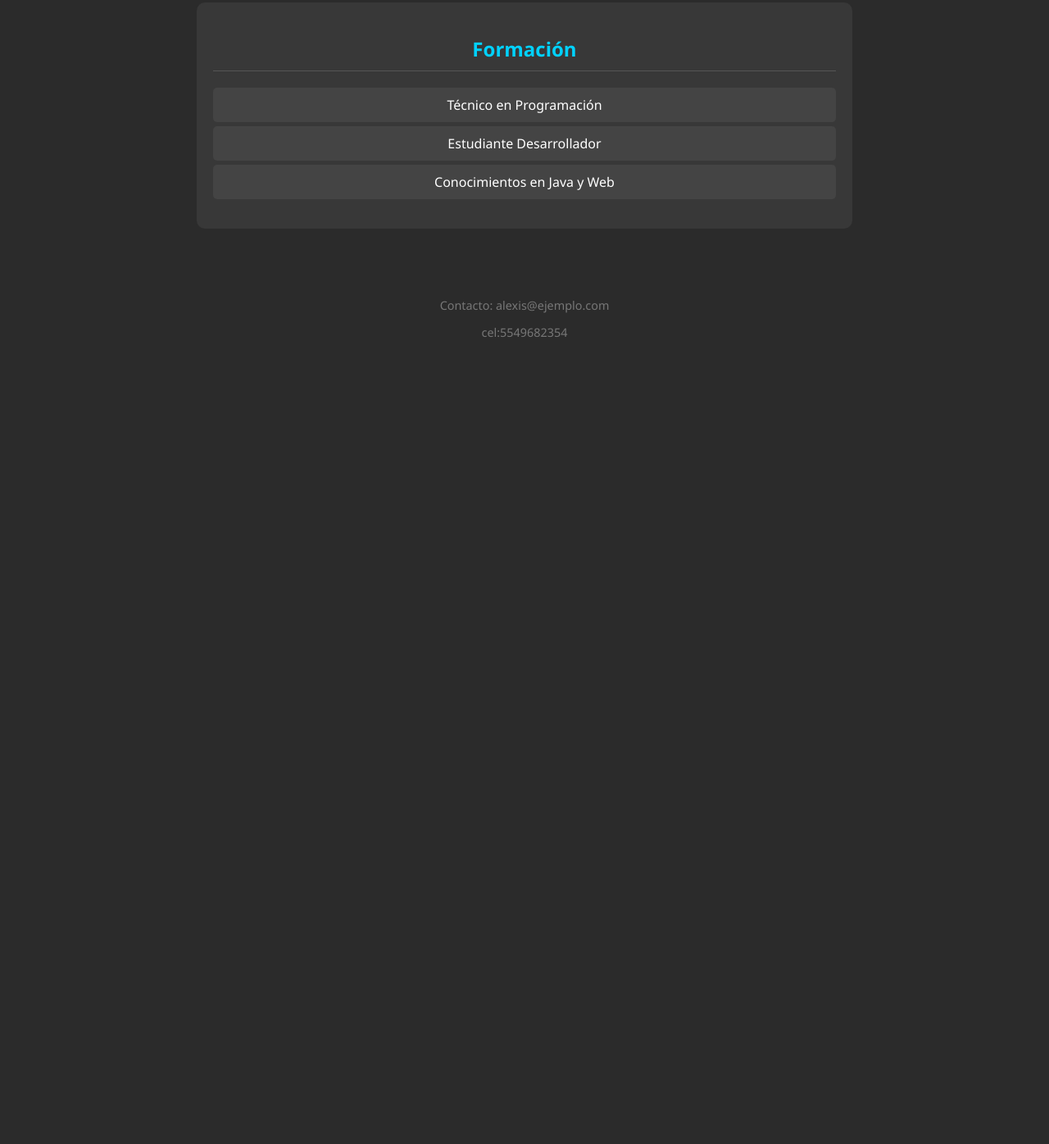
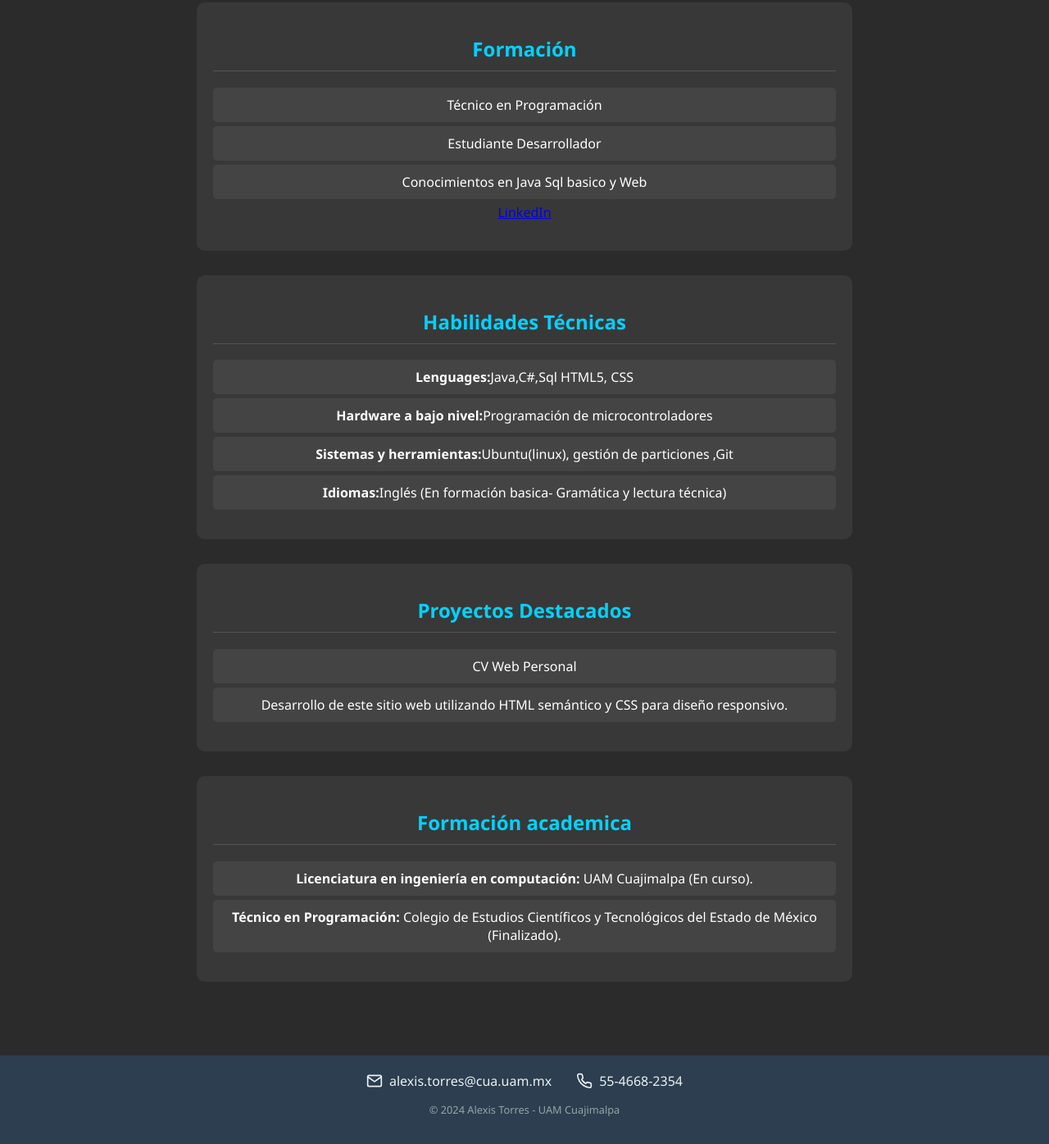
Before and after one commit to alexistorres-devlab/alexistorres-devlab.github.io, a plain HTML site: page index.html in a window 1280 px wide. Shown: the part 643-2039 px from the top of the page at 82% size. Before the commit the page ends 1093 px from the top, so only its background shows below. Drawn offline with Linux system fonts and the light colour scheme.

Commit message:
actualizacion

```diff
--- a/index.html
+++ b/index.html
@@ -28,17 +28,65 @@
             <ul class="lista-skills">
                 <li>Técnico en Programación</li>
                 <li>Estudiante Desarrollador</li>
-                <li>Conocimientos en Java y Web</li>
-
+                <li>Conocimientos en Java  Sql basico y Web</li>
+                <a href="https://www.linkedin.com/in/alexis-torres-21444b20a/" target="_blank"> LinkedIn</a>
             </ul>
         </section>
 
+        <section class="habilidades-tecnicas">
+             <h2>Habilidades Técnicas</h2>
+        <ul class=" lista-habil">
+            <li><strong>Lenguages:</strong>Java,C#,Sql HTML5, CSS</li>
+            <li><strong>Hardware a bajo nivel:</strong>Programación de microcontroladores</li>
+            <li><strong>Sistemas y herramientas:</strong>Ubuntu(linux), gestión de particiones ,Git</li>
+            <li><strong>Idiomas:</strong>Inglés (En formación basica- Gramática y lectura técnica)</li>
+        </ul>
+
+    </section>
+     <section id="proyectos">
+    <h2>Proyectos Destacados</h2>
+
+        <ul class="proyecto">
+            <li>CV Web Personal</li>
+            <li>Desarrollo de este sitio web utilizando HTML semántico y CSS para diseño responsivo.</li>
+
+        </ul>
+
+
+
+    </section>
+
+    <section id="formacion">
+    <h2>Formación academica</h2>
+    <ul class="proyecto">
+       <li><strong>Licenciatura en ingeniería en computación:</strong> UAM Cuajimalpa (En curso).</li>
+        <li><strong>Técnico en Programación:</strong> Colegio de Estudios Científicos y Tecnológicos del Estado de México (Finalizado).</li>
+    </ul>
+    </section>
     </main>
 
     <footer>
-        <p>Contacto: alexis@ejemplo.com</p>
-        <p>cel:5549682354</p>
-    </footer>
+    <div class="footer-contenido">
+
+        <div class="contacto-item">
+            <svg class="icono" xmlns="http://www.w3.org/2000/svg" viewBox="0 0 24 24" fill="none" stroke="currentColor" stroke-width="2" stroke-linecap="round" stroke-linejoin="round">
+                <path d="M4 4h16c1.1 0 2 .9 2 2v12c0 1.1-.9 2-2 2H4c-1.1 0-2-.9-2-2V6c0-1.1.9-2 2-2z"></path>
+                <polyline points="22,6 12,13 2,6"></polyline>
+            </svg>
+            <a href="mailto:alexis.torres@cua.uam.mx">alexis.torres@cua.uam.mx</a>
+        </div>
+
+        <div class="contacto-item">
+            <svg class="icono" xmlns="http://www.w3.org/2000/svg" viewBox="0 0 24 24" fill="none" stroke="currentColor" stroke-width="2" stroke-linecap="round" stroke-linejoin="round">
+                <path d="M22 16.92v3a2 2 0 0 1-2.18 2 19.79 19.79 0 0 1-8.63-3.07 19.5 19.5 0 0 1-6-6 19.79 19.79 0 0 1-3.07-8.67A2 2 0 0 1 4.11 2h3a2 2 0 0 1 2 1.72 12.84 12.84 0 0 0 .7 2.81 2 2 0 0 1-.45 2.11L8.09 9.91a16 16 0 0 0 6 6l1.27-1.27a2 2 0 0 1 2.11-.45 12.84 12.84 0 0 0 2.81.7A2 2 0 0 1 22 16.92z"></path>
+            </svg>
+            <a href="tel:+525546682354">55-4668-2354</a>
+        </div>
+
+    </div>
+
+    <p class="copyright">© 2024 Alexis Torres - UAM Cuajimalpa</p>
+</footer>
 
 </body>
 </html>
--- a/style.css
+++ b/style.css
@@ -10,6 +10,7 @@ body {
 
 /* HEADER */
 header {
+
     background-color: #1f1f1f; /* Un gris un poco más oscuro para diferenciar */
     padding: 40px 20px;
     border-bottom: 1px solid #00d2ff;
@@ -22,12 +23,12 @@ header {
 
     color: #e0ffff;
     text-shadow:
-    0 0 5px #00d2ff,
-    0 0 10px #00d2ff,
-    0 0 20px #00d2ff,
-    0 0 40px #00d2ff;
+    0 0 5px #002dff,
+    0 0 10px  #002dff,
+    0 0 20px   #002dff,
+    0 0  40px   #002dff;
 
-    animation: parpadeo  1.5s infinite alternate;
+    animation: parpadeo 1.5s infinite alternate;
 }
 
 .subtitulo {
@@ -40,7 +41,7 @@ header {
 .mifoto {
     width: 150px;
     height: 150px;
-    border-radius: 50%;
+    border-radius    : 50%;
     border: 4px solid #00d2ff;
     object-fit: cover;
     margin-bottom: 20px;
@@ -50,13 +51,11 @@ header {
 
 }
 .mifoto:hover{
-    border-radius: 30%;
+    border-radius:30%;
 
-    box-shadow: 0 0 15px 15px rgb(0, 210,255,0.5);
+    box-shadow: 0 0 15px 15px rgba(0, 210, 255, 0.5);
 
     transform: rotate(360deg) scale(1.2);
-
-
 }
 
 /* MAIN Y SECCIONES */
@@ -91,22 +90,83 @@ ul.lista-skills li {
     padding: 10px;
     border-radius: 5px;
 }
+ul.lista-habil
+{
+    list-style-type: none;
+    padding: 0;
+}
+ul.lista-habil li{
+    background: #444;
+    margin: 5px 0;
+    padding: 10px;
+    border-radius: 5px;
+}
+    ul.proyecto{
+    list-style-type: none;
+    padding: 0;
+    }
+ul.proyecto li{
+    background: #444;
+    margin: 5px 0;
+    padding: 10px;
+    border-radius: 5px;
+}
 
 /* FOOTER */
 footer {
-    padding: 20px;
-    font-size: 0.9rem;
-    color: #777;
+    background-color: #2c3e50; /* Gris azulado oscuro profesional */
+    color: white;
+    padding: 20px 0;
+    text-align: center;
+    margin-top: 40px; /* Separación del contenido de arriba */
 }
-@keyframes parpadeo
-{
+
+.footer-contenido {
+    display: flex;
+    justify-content: center; /* Centra los elementos */
+    gap: 30px; /* Espacio entre el correo y el celular */
+    flex-wrap: wrap; /* Para que se acomode en celulares */
+    margin-bottom: 15px;
+}
+
+.contacto-item {
+    display: flex;
+    align-items: center; /* Alinea el icono con el texto verticalmente */
+    gap: 8px; /* Espacio pequeñito entre icono y texto */
+}
+
+/* Estilo para los enlaces del footer */
+.contacto-item a {
+    color: #ecf0f1;
+    text-decoration: none;
+    font-size: 1rem;
+    transition: color 0.3s;
+}
+
+.contacto-item a:hover {
+    color: #3498db; /* Color azul claro al pasar el mouse */
+}
+
+/* Tamaño de los iconos SVG */
+.icono {
+    width: 20px;
+    height: 20px;
+    stroke: #ecf0f1; /* Color de las líneas del icono */
+}
+
+.copyright {
+    font-size: 0.8rem;
+    color: #95a5a6;
+    margin-top: 10px;
+}
+
+
+@keyframes parpadeo{
     from{
-
-        text-shadow:
-            0 0 5px #00d2ff,
+        text-shadow: 0 0 5px #00d2ff,
             0 0 10px #00d2ff,
             0 0 20px #00d2ff,
-            0 0 40px #00d2ff;
+            0 0 40px #00d2ff;;
     }to {
         text-shadow:
             0 0 2px #00d2ff,
@@ -114,5 +174,4 @@ footer {
             0 0 10px #00d2ff,
             0 0 20px #00d2ff;
     }
-
 }
```
